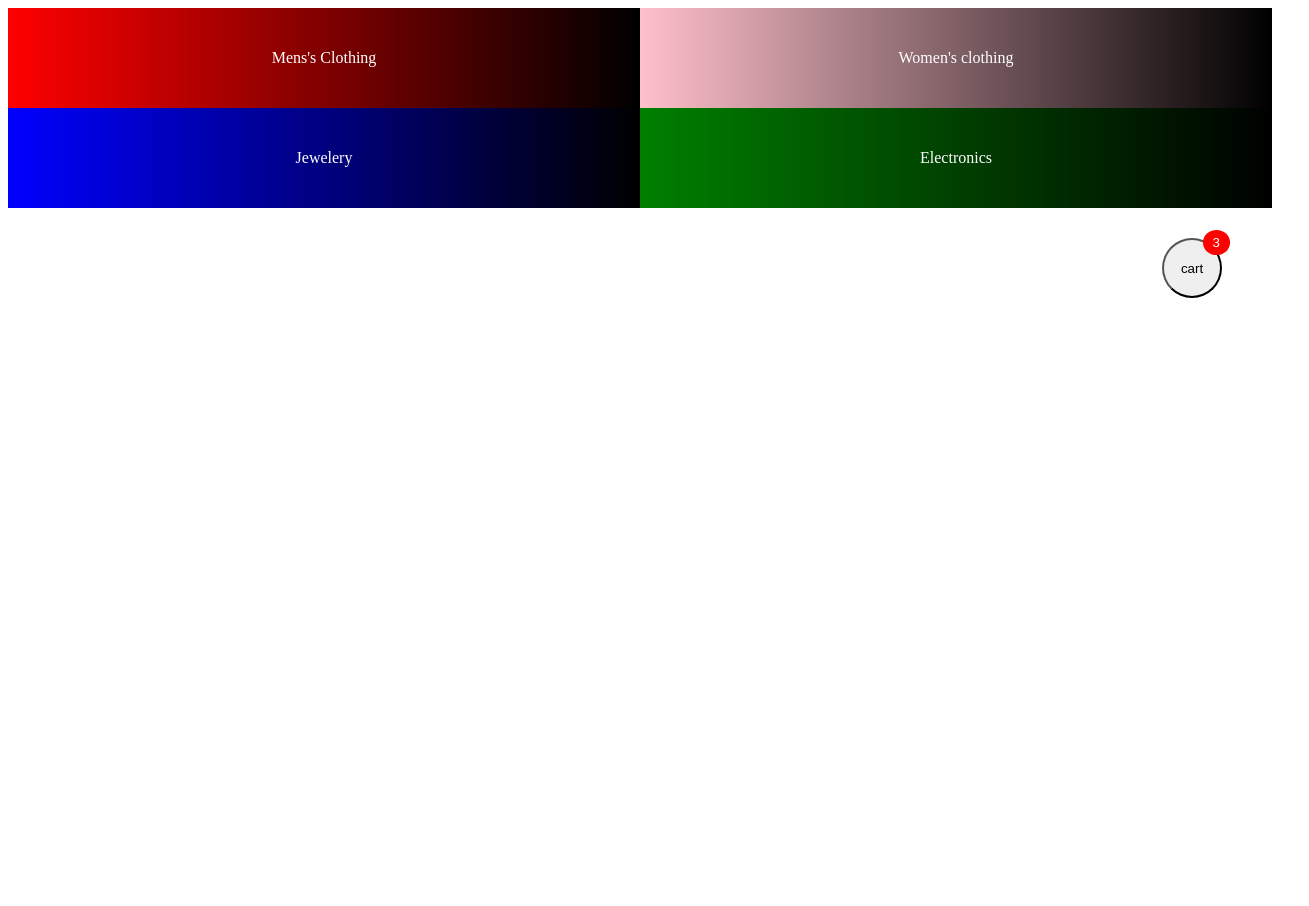
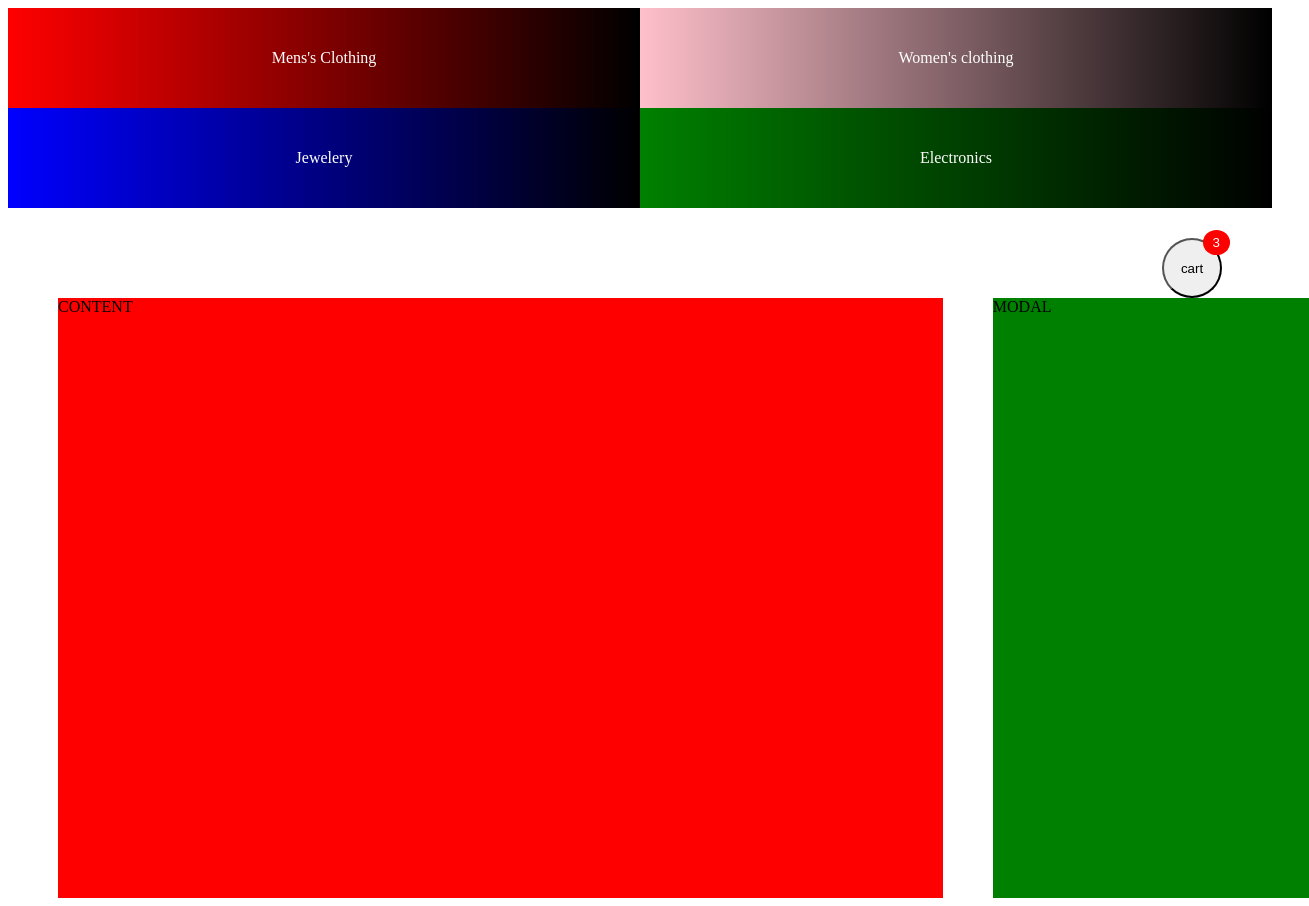
Before and after one commit to Patrick-Kaczmar/find-the-iss, a React (Create React App) app: page / in a window 1280 px wide. Shown: the whole page, 1309 px wide, since content can reach past the window. Before the commit the page ends 800 px from the top, so only its background shows below. Built offline with nearby package versions, Linux system fonts and the light colour scheme; no server answers.

Commit message:
added placement of main content and modal

```diff
--- a/src/App.js
+++ b/src/App.js
@@ -2,6 +2,8 @@ import React from "react";
 import './app.css'
 import Navigation from "./navigation/Navigation";
 import Cart from "./cart/Cart";
+import StoreItiems from "./storeItems/StoreItems";
+import Modal from "./modal/Modal";
 
 function App() {
 
@@ -13,6 +15,11 @@ function App() {
     <>
       <Navigation />
       <Cart />
+      <div className="main-container">
+        <StoreItiems />
+        <Modal />
+      </div>
+
     </>
   );
 }
--- a/src/app.css
+++ b/src/app.css
@@ -0,0 +1,3 @@
+.main-container {
+    display: flex;
+}
--- /dev/null
+++ b/src/modal/Modal.js
@@ -0,0 +1,10 @@
+import React from "react";
+import './modal.css';
+
+export default function Modal() {
+    return (
+        <aside className="cart-modal">
+            MODAL
+        </aside>
+    )
+}
--- /dev/null
+++ b/src/modal/modal.css
@@ -0,0 +1,6 @@
+.cart-modal {
+    background-color: green;
+    min-width: 25%;
+    height: 600px;
+    margin-left: 50px;
+}
--- /dev/null
+++ b/src/storeItems/StoreItems.js
@@ -0,0 +1,10 @@
+import React from "react";
+import './storeItems.css'
+
+export default function StoreItiems() {
+    return (
+        <main className="showcase-container">
+            CONTENT
+        </main>
+    )
+}
--- /dev/null
+++ b/src/storeItems/storeItems.css
@@ -0,0 +1,7 @@
+.showcase-container {
+    background-color: red;
+    min-width: 70%;
+    max-width: 100%;
+    height: 600px;
+    margin-left: 50px;
+}
```
